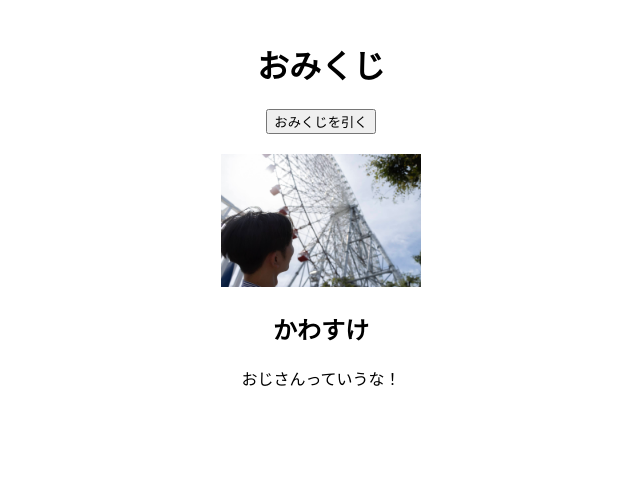
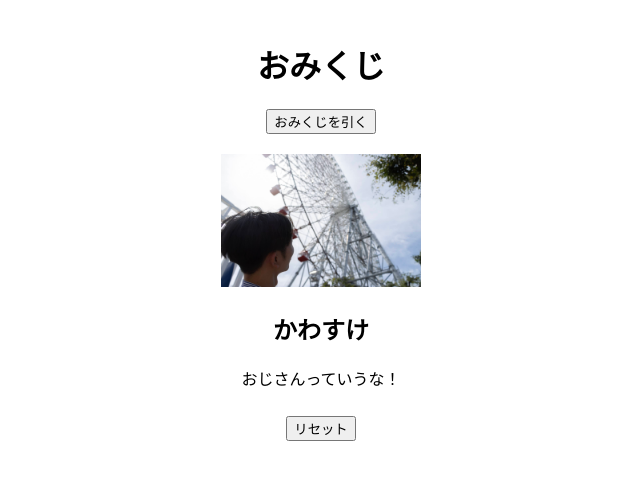
Before and after one commit to Kenjiro56/mentor-mikuji, a React (Create React App) app: page / in a window 1280 px wide. Both pictures are taken after a click on the button "おみくじを引く". Shown: the top 480 px of the page, without its empty margins (319-959 px from the left). Built offline with nearby package versions, Linux system fonts and the light colour scheme.

Commit message:
feat/reset

```diff
--- a/src/Fortune.tsx
+++ b/src/Fortune.tsx
@@ -3,12 +3,16 @@ import React, { useState } from "react";
 import { fortunes, Fortune as FortuneType } from "./data";
 
 const Fortune: React.FC = () => {
-  const [fortune, setFortune] = useState<FortuneType | null>(null);
+const [fortune, setFortune] = useState<FortuneType | null>(null);
 
-  const drawFortune = () => {
-    const randomIndex = Math.floor(Math.random() * fortunes.length);
-    setFortune(fortunes[randomIndex]);
-  };
+const drawFortune = () => {
+const randomIndex = Math.floor(Math.random() * fortunes.length);
+setFortune(fortunes[randomIndex]);
+};
+
+const resetFortune = () => {
+    setFortune(null);
+};
 
   return (
     <div style={{ textAlign: "center", padding: "20px" }}>
@@ -19,6 +23,9 @@ const Fortune: React.FC = () => {
           <img src={fortune.image} alt={fortune.name} style={{ width: "200px" }} />
           <h2>{fortune.name}</h2>
           <p>{fortune.message}</p>
+          <button onClick={resetFortune} style={{ marginTop: "10px" }}>
+            リセット
+          </button>
         </div>
       )}
     </div>
```
